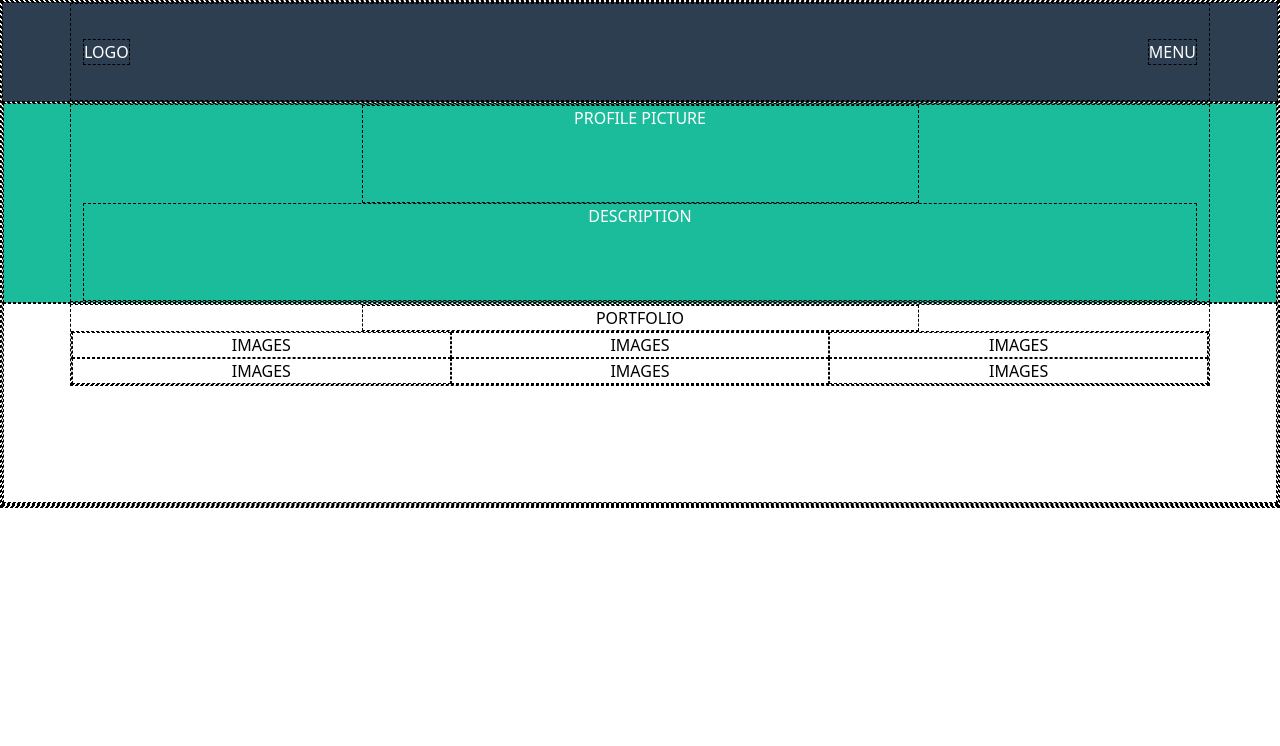
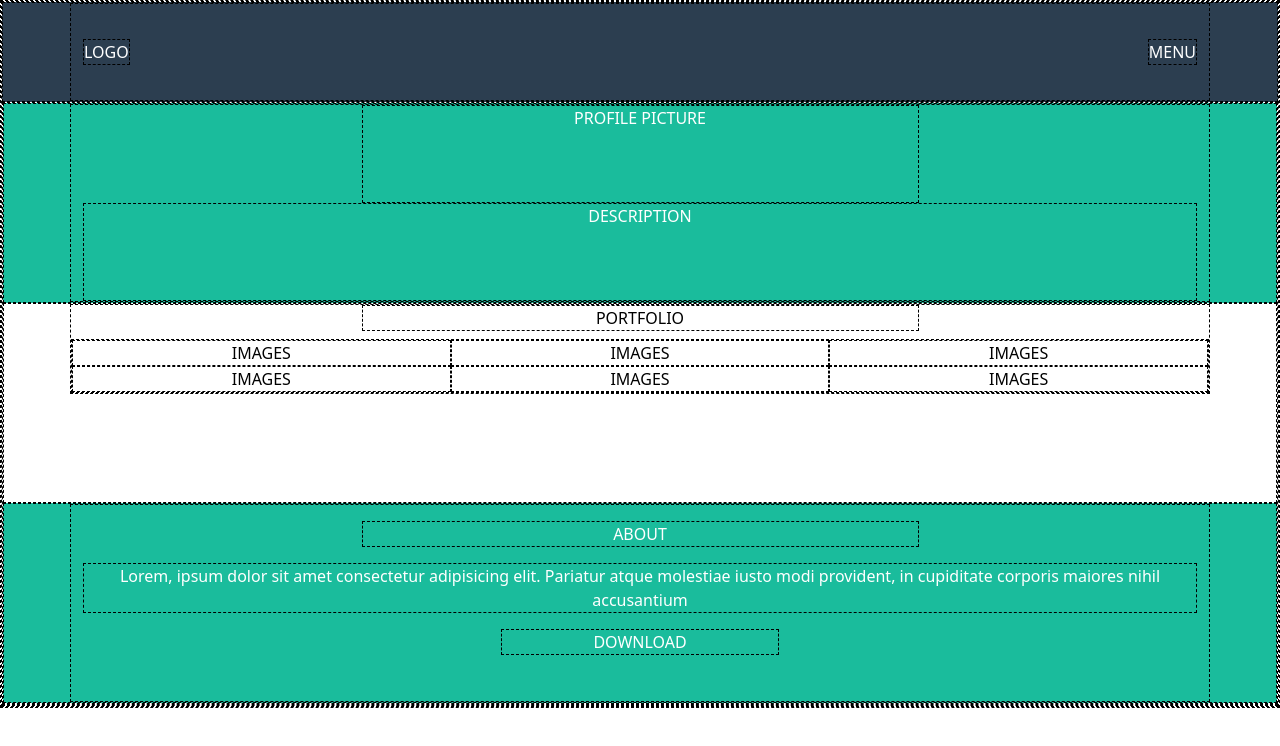
Before and after one commit to armandotruglio/html-css-bootstrap-freelancer, a plain HTML site: page index.html in a window 1280 px wide. Drawn offline with nearby package versions, Linux system fonts and the light colour scheme.

Commit message:
Added about me section

```diff
--- a/css/style.css
+++ b/css/style.css
@@ -21,3 +21,8 @@ header{
     height: 200px;
     color: black;
 }
+
+#about-me{
+    height: 200px;
+    background-color: #1abc9c;
+}
--- a/index.html
+++ b/index.html
@@ -33,7 +33,8 @@
 
         <section id="portfolio">
             <div class="container-md text-center">
-                <div class="title mx-auto my-0 w-50">PORTFOLIO</div>
+
+                <div class="title mx-auto mb-2 w-50">PORTFOLIO</div>
 
                 <div class="row">
                     <div class="col-12 col-md-6 col-lg-4">IMAGES</div>
@@ -46,6 +47,18 @@
             </div>
         </section>
 
+        <section id="about-me">
+            <div class="container text-center h-100">
+                <div class="title mx-auto my-3 w-50">ABOUT</div>
+                <p>Lorem, ipsum dolor sit amet consectetur adipisicing elit.
+                    Pariatur atque molestiae iusto modi provident, in cupiditate corporis
+                    maiores nihil accusantium</p>
+                <div class="button mx-auto w-25">DOWNLOAD</div>
+            </div>
+        </section>
+
+
+
     </main>
 
     <footer></footer>
```
